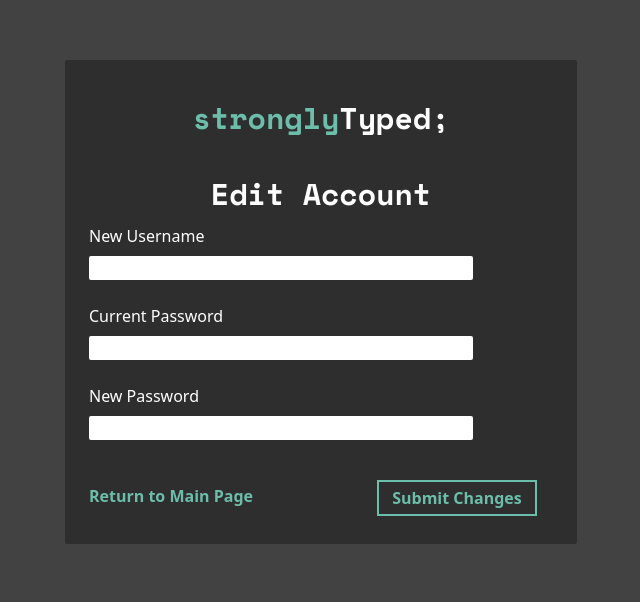
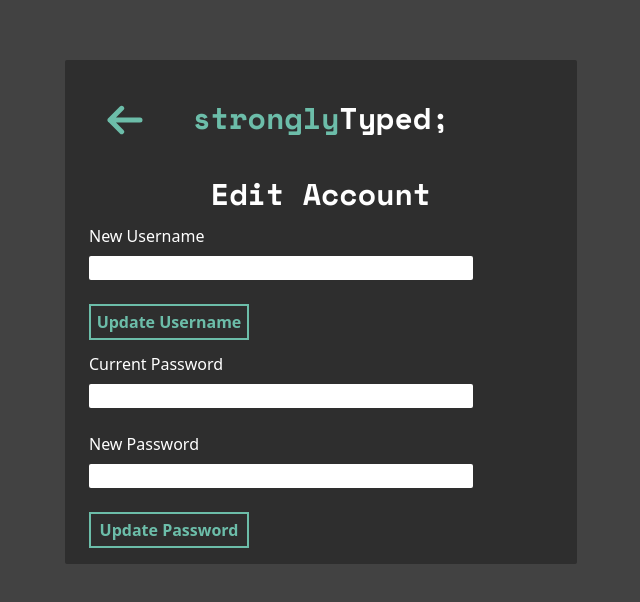
Before and after one commit to Brennan-Cox/stronglyTyped, a Next.js app in the folder strongly-typed/: page /account-options in a window 1280 px wide. Shown: the part 148-750 px from the top of the page, without its empty margins (319-959 px from the left). Built offline with nearby package versions, Linux system fonts and the light colour scheme; no server answers; sample sign-in values are in the browser's storage.

Commit message:
Added back arrow to createAccount and account-options

```diff
--- a/strongly-typed/pages/account-options.tsx
+++ b/strongly-typed/pages/account-options.tsx
@@ -71,32 +71,38 @@ const CreateAccount: NextPage = () => {
         <main className="bg-stgray-100 w-screen h-screen flex justify-center items-center">
             <div className="w-128 h-96">
                 <div className="bg-stgray-200 rounded-sm">
-                    <div className="flex justify-center py-10 px-10">
-                        <h4 className="login-text text-mint">strongly</h4>
-                        <h4 className="login-text text-white ">Typed;</h4>
+                    <div className="grid grid-cols-3">
+                        <div className="pl-10 pt-10">
+                            <Link href="/main-page">
+                                <button><svg className="w-10 h-10 text-mint" fill="none" stroke="currentColor" viewBox="0 0 24 24" xmlns="http://www.w3.org/2000/svg"><path stroke-linecap="round" stroke-linejoin="round" stroke-width="3" d="M10 19l-7-7m0 0l7-7m-7 7h18"></path></svg></button>
+                            </Link>
+                        </div>
+                        <div className="flex justify-center py-10 ">
+                            <h4 className="login-text text-mint">strongly</h4>
+                            <h4 className="login-text text-white ">Typed;</h4>
+                        </div>
                     </div>
                     <div className="flex justify-center">
                         <h4 className="login-text text-white">Edit Account</h4>
-                        {/* <h1>Any fields left blank will be left unchanged</h1> */}
                     </div>
                     <ErrorMessage />
                     {/* The action attribute will depend on how this page interacts with the database */}
                     <form onSubmit={(e) => { handleSignup(e) }}>
                         <h1 className="ml-6 mt-3 mb-2 text-white">New Username</h1>
-                        <input onChange={(e) => setUsername(e.target.value)} type="text" id="username" name="username" className="w-96 ml-6 rounded-sm mb-3" />
+                        <input onChange={(e) => setUsername(e.target.value)} type="text" id="username" name="username" className="w-96 ml-6 rounded-sm mb-6" />
+                        <div className="ml-6">
+                            <Link href="/main-page">
+                                <button className="text-mint text-center py-1 font-semibold border-2 border-mint hover:bg-stgray-100 w-40 mr-10 ml-auto">Update Username</button>
+                            </Link>
+                        </div>
                         <h1 className="ml-6 mt-3 mb-2 text-white">Current Password</h1>
                         <input onChange={(e) => setPassword(e.target.value)} type="password" id="password" name="password" className="w-96 ml-6 rounded-sm mb-3" required />
-                        <h1 className="ml-6 mt-3 mb-2 text-white">New Password</h1>
-                        <input onChange={(e) => setConfirmPassword(e.target.value)} type="password" id="confirm_password" name="confirm_password" className="w-96 ml-6 rounded-sm mb-3" required />
-                        <div className="flex justify-between py-7">
-                            <div>
-                                <Link href="/main-page">
-                                    <button className="text-mint font-semibold ml-6 mt-1 hover:bg-stgray-100" >Return to Main Page</button>
-                                </Link>
-                            </div>
-                            <div>
-                                <button className="text-mint text-center py-1 font-semibold border-2 border-mint hover:bg-stgray-100 w-40 mr-10">Submit Changes</button>
-                            </div>
+                        <h1 className="ml-6 mt-3 pb-2 text-white">New Password</h1>
+                        <input onChange={(e) => setConfirmPassword(e.target.value)} type="password" id="confirm_password" name="confirm_password" className="w-96 ml-6 rounded-sm mb-6" required />
+                        <div className="pb-4 ml-6">
+                            <Link href="/main-page">
+                                <button className="text-mint text-center py-1 font-semibold border-2 border-mint hover:bg-stgray-100 w-40 mr-10">Update Password</button>
+                            </Link>
                         </div>
                     </form>
                 </div>
@@ -112,7 +118,7 @@ const CreateAccount: NextPage = () => {
  * @param context Request information passed to the server.
  * @returns props
  */
- export const getServerSideProps: GetServerSideProps = async (context) => {
+export const getServerSideProps: GetServerSideProps = async (context) => {
     var session: Session | null = await getSession(context)
     if (!session) {
         return {
@@ -123,7 +129,7 @@ const CreateAccount: NextPage = () => {
         }
     }
 
-    return {props: {}};
+    return { props: {} };
 }
 
 export default CreateAccount;
--- a/strongly-typed/pages/createAccount.tsx
+++ b/strongly-typed/pages/createAccount.tsx
@@ -31,7 +31,7 @@ const CreateAccount: NextPage = () => {
             // Create a new user in the database
             var results: Response = await fetch('/api/signup', {
                 method: "POST",
-                body: JSON.stringify({username: username, password: password}),
+                body: JSON.stringify({ username: username, password: password }),
                 headers: {
                     'Content-Type': 'application/json'
                 },
@@ -40,7 +40,7 @@ const CreateAccount: NextPage = () => {
             // Check if the request was successful
             if (results.ok) {
                 // Sign the user in and redirect them
-                await signIn('credentials', {username: username, password: password, redirect: false})
+                await signIn('credentials', { username: username, password: password, redirect: false })
                 Router.push('/main-page')
             } else {
                 // Display the error message
@@ -69,22 +69,29 @@ const CreateAccount: NextPage = () => {
         <main className="bg-stgray-100 w-screen h-screen flex justify-center items-center">
             <div className="w-128 h-96">
                 <div className="bg-stgray-200 rounded-sm">
-                    <div className="flex justify-center py-10 px-20">
+                    <div className="grid grid-cols-3">
+                        <div className="pl-10 pt-10">
+                            <Link href="/">
+                                <button><svg className="w-10 h-10 text-mint" fill="none" stroke="currentColor" viewBox="0 0 24 24" xmlns="http://www.w3.org/2000/svg"><path stroke-linecap="round" stroke-linejoin="round" stroke-width="3" d="M10 19l-7-7m0 0l7-7m-7 7h18"></path></svg></button>
+                            </Link>
+                        </div>
+                        <div className="flex justify-center py-10 ">
                             <h4 className="login-text text-mint">strongly</h4>
                             <h4 className="login-text text-white ">Typed;</h4>
+                        </div>
                     </div>
                     <div className="flex justify-center">
                         <h4 className="login-text text-white">Create Account</h4>
                     </div>
-                    <ErrorMessage/>
+                    <ErrorMessage />
                     {/* The action attribute will depend on how this page interacts with the database */}
-                    <form onSubmit={(e) => { handleSignup(e)}}>
+                    <form onSubmit={(e) => { handleSignup(e) }}>
                         <h1 className="ml-6 mt-3 mb-2 text-white">Username</h1>
                         <input onChange={(e) => setUsername(e.target.value)} type="text" id="username" name="username" className="w-96 ml-6 rounded-sm mb-3" />
                         <h1 className="ml-6 mt-3 mb-2 text-white">Password</h1>
-                        <input onChange={(e) => setPassword(e.target.value)} type="password" id="password" name="password" className="w-96 ml-6 rounded-sm mb-3" required/>
+                        <input onChange={(e) => setPassword(e.target.value)} type="password" id="password" name="password" className="w-96 ml-6 rounded-sm mb-3" required />
                         <h1 className="ml-6 mt-3 mb-2 text-white">Re-Enter Password</h1>
-                        <input onChange={(e) => setConfirmPassword(e.target.value)}  type="password" id="confirm_password" name="confirm_password" className="w-96 ml-6 rounded-sm mb-3" required/>
+                        <input onChange={(e) => setConfirmPassword(e.target.value)} type="password" id="confirm_password" name="confirm_password" className="w-96 ml-6 rounded-sm mb-3" required />
                         <div className="flex justify-between py-7">
                             <div>
                                 <Link href="/">
```
Lines whose indentation alone changed are shown as unchanged.
